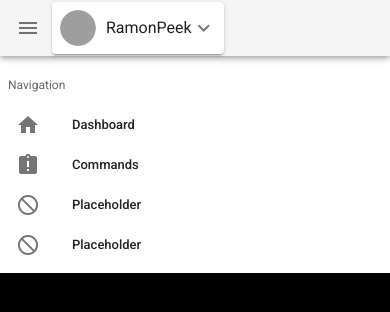
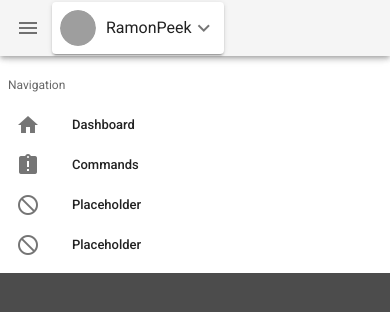
Before and after one commit to RamonPeek/OpenUITwitchBot_Frontend, a Vue app: page /about in a window 390 px wide. Both pictures are taken after a click on the button 28 px from the left and 28 px from the top of the page. Shown: the top 312 px of the page. Built offline with nearby package versions, Linux system fonts and the light colour scheme; grey boxes are pictures that could not be loaded.

Commit message:
Added fading for mobile menu

```diff
--- a/src/App.vue
+++ b/src/App.vue
@@ -2,7 +2,7 @@
   <v-app class="app">
     <!-- TOP NAVIGATION -->
     <v-app-bar app>
-      <v-app-bar-nav-icon v-if="isMobile()" v-on:click="mobileMenu=!mobileMenu"></v-app-bar-nav-icon>
+      <v-app-bar-nav-icon v-if="isMobile()" v-on:click="toggleMobileMenu()"></v-app-bar-nav-icon>
       <div v-if="mobileMenu">
 
       </div>
@@ -18,22 +18,6 @@
         </v-card-actions>
       </v-card>
     </v-app-bar>
-    <!-- MOBILE NAVIGATION -->
-    <div class="mobile_menu_container" v-if="mobileMenu && isMobile()">
-      <v-list dense>
-      <v-subheader>Navigation</v-subheader>
-      <v-list-item-group color="primary">
-        <v-list-item v-for="item in sideNavigationItems" :key="item.index" v-on:click="changeComponent(item.path)">
-          <v-list-item-icon>
-            <v-icon v-text="item.icon"></v-icon>
-            </v-list-item-icon>
-            <v-list-item-content>
-              <v-list-item-title v-text="item.text"></v-list-item-title>
-            </v-list-item-content>
-          </v-list-item>
-        </v-list-item-group>
-      </v-list>
-    </div>
     <!-- SIDE NAVIGATION -->
     <v-navigation-drawer app>
       <v-list dense>
@@ -50,6 +34,27 @@
         </v-list-item-group>
       </v-list>
     </v-navigation-drawer>
+    <!-- MOBILE NAVIGATION -->
+    <transition name="fade">
+      <div class="mobile_menu_background" v-if="mobileMenu && isMobile()"></div>
+    </transition>
+    <transition name="fade-fast">
+      <div class="mobile_menu_container" v-if="mobileMenu && isMobile()">
+        <v-list dense>
+        <v-subheader>Navigation</v-subheader>
+        <v-list-item-group color="primary">
+          <v-list-item v-for="item in sideNavigationItems" :key="item.index" v-on:click="changeComponent(item.path)">
+            <v-list-item-icon>
+              <v-icon v-text="item.icon"></v-icon>
+              </v-list-item-icon>
+              <v-list-item-content>
+                <v-list-item-title v-text="item.text"></v-list-item-title>
+              </v-list-item-content>
+            </v-list-item>
+          </v-list-item-group>
+        </v-list>
+      </div>
+    </transition>
     <!-- SITE CONTENT -->
     <v-content app>
       <transition name="fade" mode="out-in">
@@ -93,8 +98,17 @@
     height: calc(100vh - 57px);
     position: fixed;
     top: 57px;
+    z-index: 3;
+  }
+
+  .mobile_menu_background {
+    background-color: black;
+    width: 100vw;
+    height: calc(100vh - 57px);
+    position: fixed;
+    top: 57px;
     z-index: 2;
-    background-color: black;
+    opacity: 0.7;
   }
 
   /* ROUTER TRANSITION EFFECT */
@@ -108,6 +122,21 @@
   .fade-enter,
   .fade-leave-active {
     opacity: 0
+  }
+
+  /* FADE EFFECTS */
+  .fade-enter-active, .fade-leave-active {
+    transition: opacity .3s;
+  }
+  .fade-enter, .fade-leave-to /* .fade-leave-active below version 2.1.8 */ {
+    opacity: 0;
+  }
+
+  .fade-fast-enter-active, .fade-fast-leave-active {
+    transition: opacity .15s;
+  }
+  .fade-fast-enter, .fade-fast-leave-to /* .fade-leave-active below version 2.1.8 */ {
+    opacity: 0;
   }
 </style>
 
@@ -161,6 +190,9 @@ export default {
         this.mobileMenu = false;
       }
       return mobile;
+    },
+    toggleMobileMenu() {
+      this.mobileMenu= !this.mobileMenu;
     }
   }
 };
```
